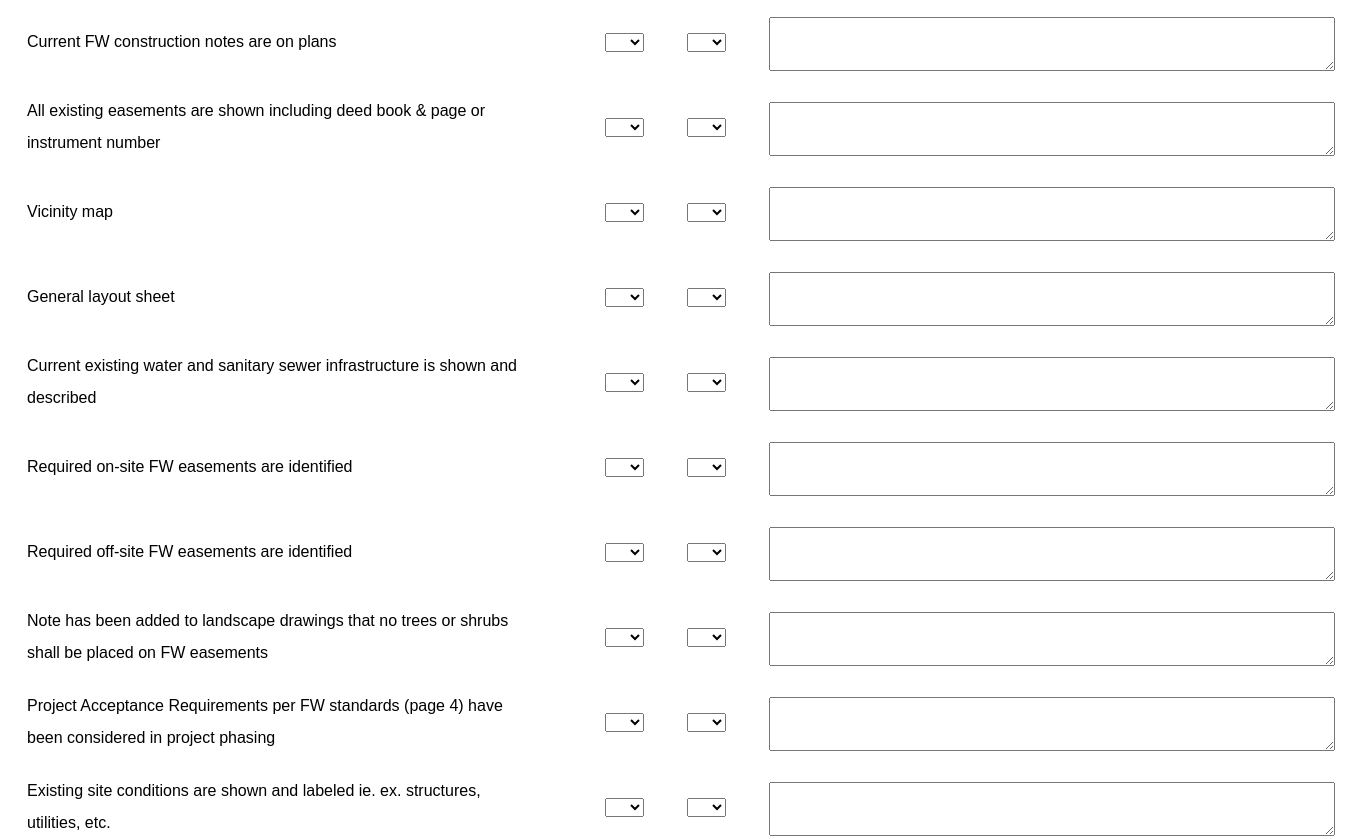
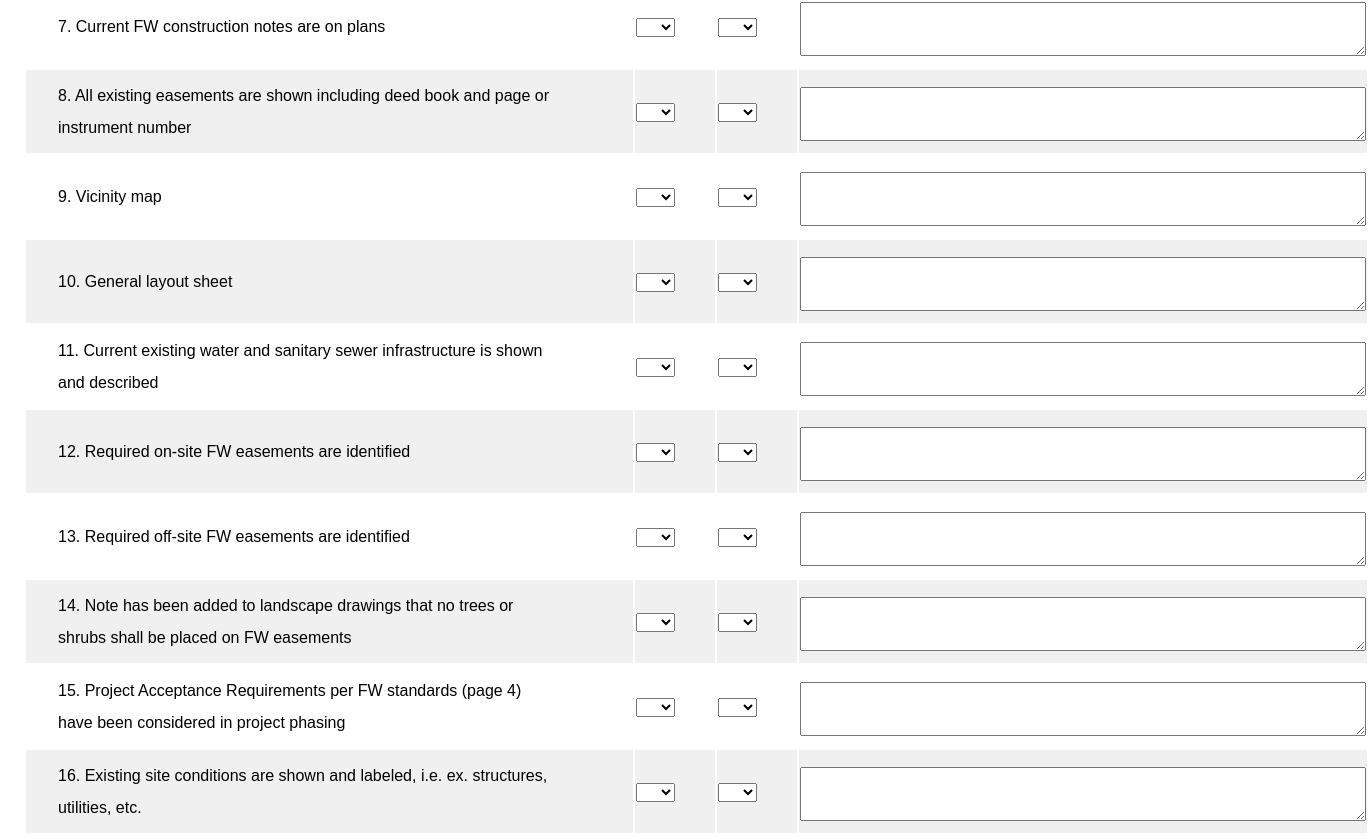
Before and after one commit to cmjgrubb/checklist, a SvelteKit app: page / in a window 1280 px wide. Shown: the part 1561-2400 px from the top of the page, 1369 px wide, since content can reach past the window. Built offline with nearby package versions, Linux system fonts and the light colour scheme.

Commit message:
Proofread Data.ts, added line numbers, cleaned up formatting, and started on print and clear logic

```diff
--- a/src/routes/+page.svelte
+++ b/src/routes/+page.svelte
@@ -1,8 +1,37 @@
 <script lang="ts">
 	import Row from './Row.svelte';
 
-	function handle_submit(event: Event) {
-		/*TO DO*/
+	let form = {
+		site_plan_name: '',
+		design_professional_name: '',
+		design_professional_phone: '',
+		tax_map: '',
+		submission_date: '',
+		submission_number: '',
+		first_review: '',
+		notes: ''
+	};
+
+	function printForm() {
+		window.print();
+	}
+
+	function clearForm() {
+		form = {
+			site_plan_name: '',
+			design_professional_name: '',
+			design_professional_phone: '',
+			tax_map: '',
+			submission_date: '',
+			submission_number: '',
+			first_review: '',
+			notes: ''
+		};
+	}
+
+	function printAndClearForm() {
+		printForm();
+		clearForm();
 	}
 </script>
 
@@ -11,23 +40,37 @@
 	This checklist is to be completed by the design professional and submitted with the site plan.
 </p>
 
-<form on:submit|preventDefault={handle_submit}>
+<form>
 	<table class="top_table">
 		<tr>
 			<td><label for="site_plan_name">Subdivision/Site Plan Name: </label></td>
-			<td><input type="text" id="site_plan_name" name="site_plan_name" /></td>
+			<td><input class="long_text" type="text" id="site_plan_name" name="site_plan_name" /></td>
 		</tr>
 		<tr>
 			<td><label for="design_professional_name">Design Professional Name: </label></td>
-			<td><input type="text" id="design_professional_name" name="design_professional_name" /></td>
+			<td
+				><input
+					class="long_text"
+					type="text"
+					id="design_professional_name"
+					name="design_professional_name"
+				/></td
+			>
 		</tr>
 		<tr>
 			<td><label for="design_professional_phone">Design Professional Phone: </label></td>
-			<td><input type="text" id="design_professional_phone" name="design_professional_phone" /></td>
+			<td
+				><input
+					class="long_text"
+					type="text"
+					id="design_professional_phone"
+					name="design_professional_phone"
+				/></td
+			>
 		</tr>
 		<tr>
 			<td><label for="tax_map">Tax Map (PIN): </label></td>
-			<td><input type="text" id="tax_map" name="tax_map" /></td>
+			<td><input class="long_text" type="text" id="tax_map" name="tax_map" /></td>
 		</tr>
 		<tr>
 			<td><label for="submission_date">Submission Date: </label></td>
@@ -51,6 +94,9 @@
 	<table class="primary_table">
 		<Row />
 	</table>
+	<button type="button" on:click={printForm}>Print</button>
+	<button type="button" on:click={clearForm}>Clear</button>
+	<button type="button" on:click={printAndClearForm}>Print & Clear</button>
 </form>
 
 <style>
@@ -84,6 +130,10 @@
 		padding-right: 2.5rem;
 	}
 
+	.long_text {
+		width: 40rem;
+	}
+
 	.review_icons {
 		width: 4rem;
 		text-align: center;
--- a/src/routes/Data.ts
+++ b/src/routes/Data.ts
@@ -33,7 +33,7 @@ export const ROW_DATA = [
 		data_id: 'fw_notes'
 	},
 	{
-		data_name: 'All existing easements are shown including deed book & page or instrument number',
+		data_name: 'All existing easements are shown including deed book and page or instrument number',
 		data_id: 'easements'
 	},
 	{
@@ -67,7 +67,8 @@ export const ROW_DATA = [
 		data_id: 'fw_standards_project_phase'
 	},
 	{
-		data_name: 'Existing site conditions are shown and labeled ie. ex. structures, utilities, etc.',
+		data_name:
+			'Existing site conditions are shown and labeled, i.e. ex. structures, utilities, etc.',
 		data_id: 'existing_site_conditions'
 	},
 	{
@@ -89,7 +90,7 @@ export const ROW_DATA = [
 		data_id: 'lines_minimized'
 	},
 	{
-		data_name: 'Lot numbers, building numbers and street names are shown on all sheets',
+		data_name: 'Lot numbers, building numbers, and street names are shown on all sheets',
 		data_id: 'lot_building_street'
 	},
 	{
@@ -122,6 +123,14 @@ export const ROW_DATA = [
 	{
 		data_name: 'Street ownership (VDOT or private) is shown',
 		data_id: 'street_ownership'
+	},
+	{
+		data_name: 'Water and sanitary sewer usage is shown in peak GPM and GPD',
+		data_id: 'usage'
+	},
+	{
+		data_name: 'Plan review fee worksheet is completed and check is included',
+		data_id: 'fee_worksheet'
 	},
 	{
 		data_name: 'Water',
@@ -236,7 +245,7 @@ export const ROW_DATA = [
 	},
 	{
 		data_name:
-			"Virginia Department of Health's Project Summary Report is completed and included, see http://www.vdh.virginia.gov/content/uploads/sites/14/2016/04/General-Permit-Project-Summary-Report.pdf",
+			"Virginia Department of Health's Project Summary Report is completed and included, see <a href='http://www.vdh.virginia.gov/content/uploads/sites/14/2016/04/General-Permit-Project-Summary-Report.pdf'>http://www.vdh.virginia.gov/content/uploads/sites/14/2016/04/General-Permit-Project-Summary-Report.pdf</a>",
 		data_id: 'vdh_project_summary'
 	},
 	{
@@ -276,7 +285,7 @@ export const ROW_DATA = [
 		data_id: 'sewer_special_conditions'
 	},
 	{
-		data_name: 'Line diameters, pipetypes, etc., are shown',
+		data_name: 'Line diameters, pipe types, etc., are shown',
 		data_id: 'sewer_line_diameters'
 	},
 	{
@@ -322,7 +331,7 @@ export const ROW_DATA = [
 		data_id: 'pre_blast_sewer'
 	},
 	{
-		data_name: 'Air release and vacuum breaker valabes have been valuated and shown',
+		data_name: 'Air release and vacuum breaker valves have been evaluated and shown',
 		data_id: 'air_release_valves_sewer'
 	},
 	{
@@ -342,7 +351,7 @@ export const ROW_DATA = [
 		data_id: 'wet_well_accessible'
 	},
 	{
-		data_name: 'Personnel door accessible to full-size pickup truck',
+		data_name: 'Personnel door accessible to full-size pickup truck (suction lift pumps only)',
 		data_id: 'personnel_door_accessible'
 	},
 	{
@@ -354,7 +363,7 @@ export const ROW_DATA = [
 		data_id: 'final_contours'
 	},
 	{
-		data_name: 'show proposed utilities, including electrical, telephone services information',
+		data_name: 'Show proposed utilities, including electrical and telephone services information',
 		data_id: 'proposed_utilities'
 	},
 	{
--- a/src/routes/Row.svelte
+++ b/src/routes/Row.svelte
@@ -1,5 +1,11 @@
 <script lang="ts">
 	import { ROW_DATA } from './Data';
+
+	let row_number: number = 0;
+	const increment = () => {
+		row_number++;
+		return row_number;
+	};
 </script>
 
 {#each ROW_DATA as data}
@@ -14,8 +20,10 @@
 			<th class="primary_th">Notes</th>
 		</tr>
 	{:else}
-		<tr>
-			<td class="description_td"> <label for={data.data_id}>{data.data_name}</label></td>
+		<tr class="zebra">
+			<td class="description_td">
+				<label for={data.data_id}>{increment()}. {@html data.data_name}</label></td
+			>
 			<td class="select_td">
 				<select name="design_professional" id={data.data_id}>
 					<option value=""></option>
@@ -40,6 +48,9 @@
 {/each}
 
 <style>
+	.zebra:nth-child(even) {
+		background-color: #f0f0f0;
+	}
 	.section_td {
 		color: #3a6eab;
 		font-size: 1.5rem;
@@ -48,6 +59,7 @@
 	}
 
 	.description_td {
+		padding-left: 2rem;
 		padding-right: 5rem;
 	}
 
```
